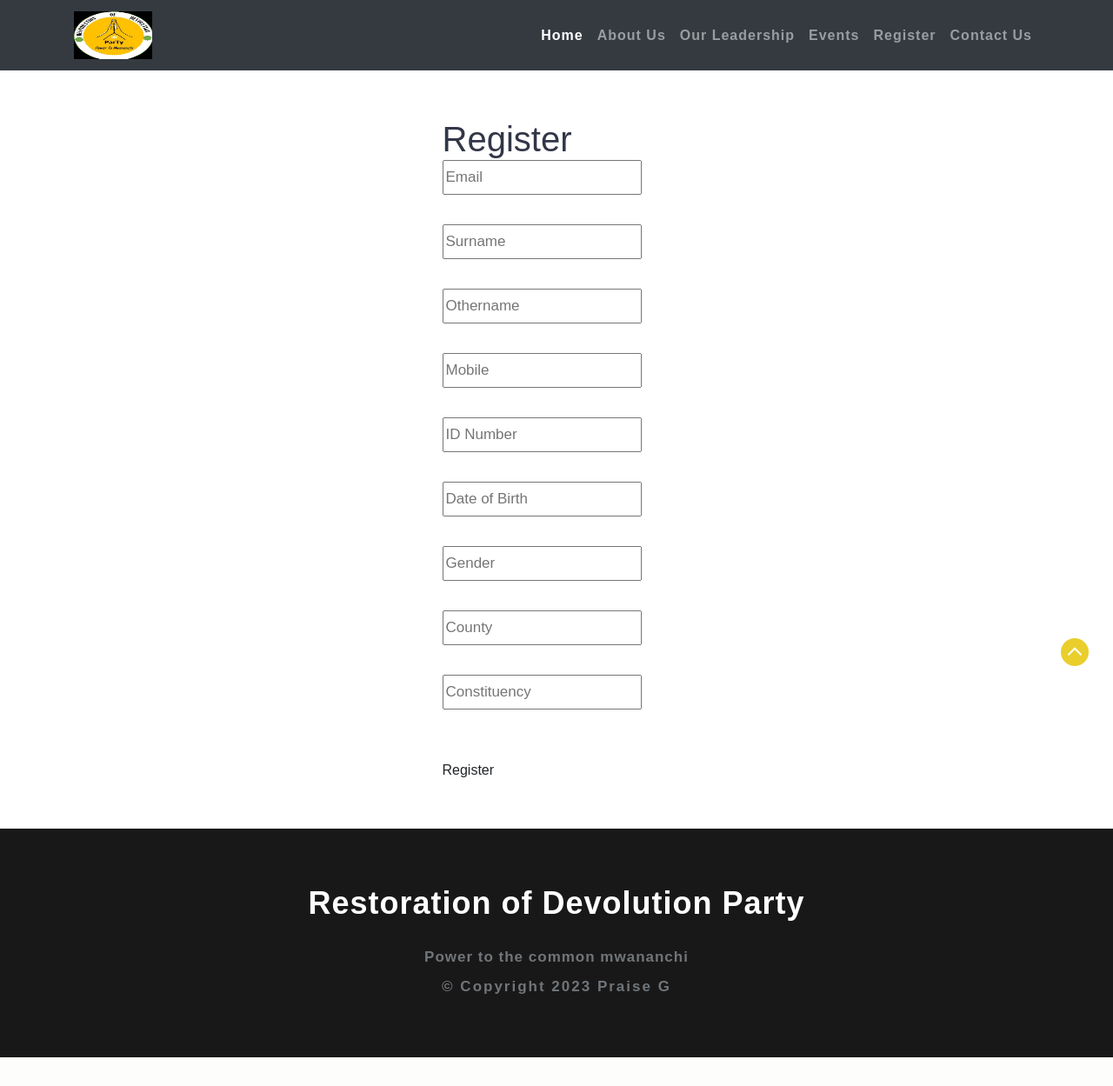
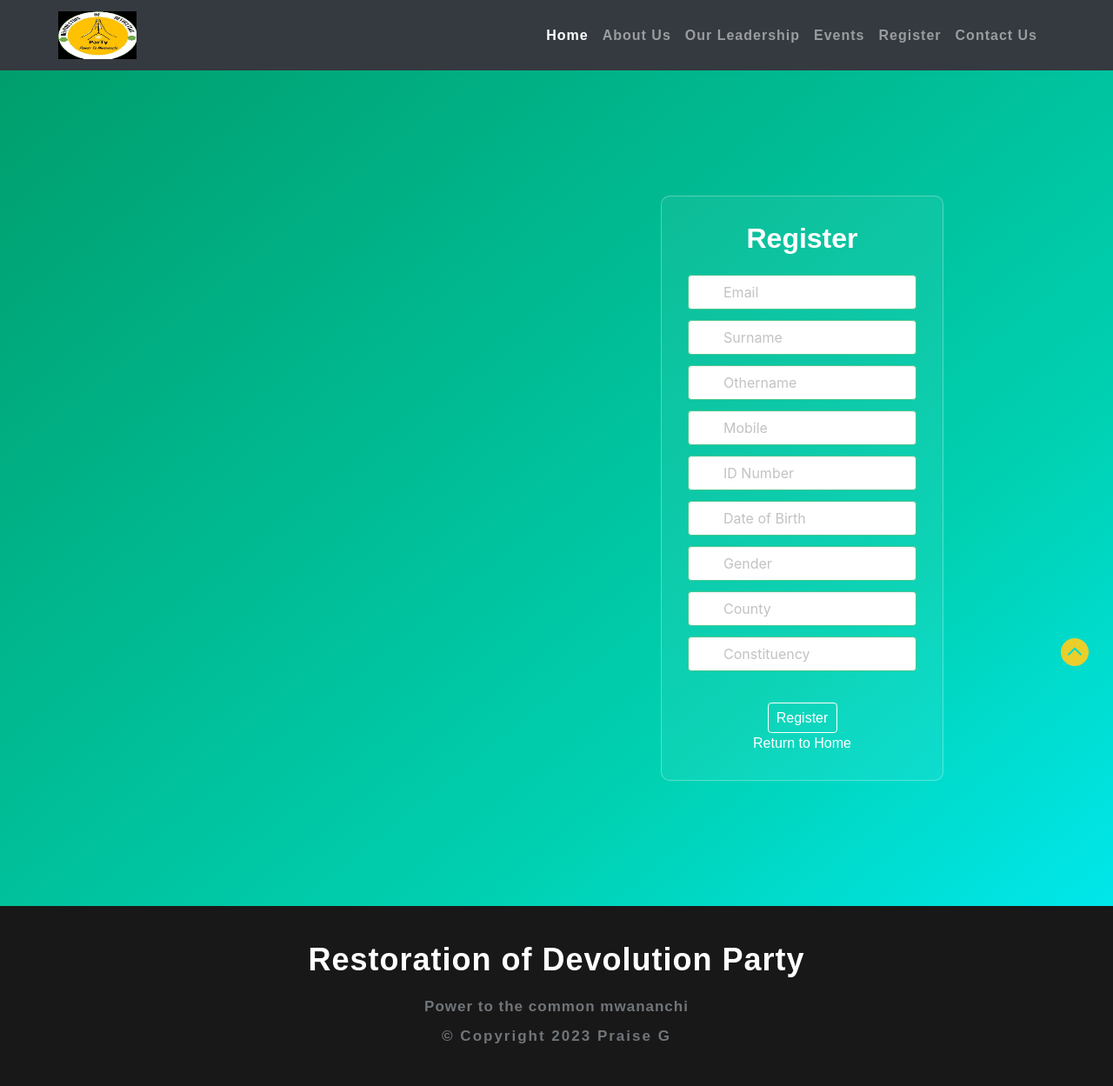
Before and after one commit to godwins3/rdp, a Flask app: page /register in a window 1280 px wide. Shown: the whole page at 87% size. Before the commit the page ends 1216 px from the top, so only its background shows below. Run offline with Flask 2, Linux system fonts and the light colour scheme; some libraries are stand-ins or nearby versions; some web fonts are replaced.

Commit message:
some changes to ui

```diff
--- a/templates/login.html
+++ b/templates/login.html
@@ -1,5 +1,7 @@
 {% extends "layout.html" %}
 {% block body %}
+<meta name="viewport" content="width=device-width, initial-scale=1">
+<link rel="stylesheet" href="https://cdnjs.cloudflare.com/ajax/libs/bulma/0.6.2/css/bulma.min.css">
 <link rel="stylesheet" href="../static/css/style.css">
 <title>rdp</title>
 <section class="hero is-primary is-bold is-medium">
@@ -122,6 +124,9 @@
               <a id="signup-button" class="form-button button is-primary is-inverted is-outlined">Register</a>
 
               <br>
+              <a class="" href="{{ url_for('home') }}"> Return to Home
+
+              </a>
               <br>
               <i><a id="feedback" class="feedback"></a></i>
             </div>
```
